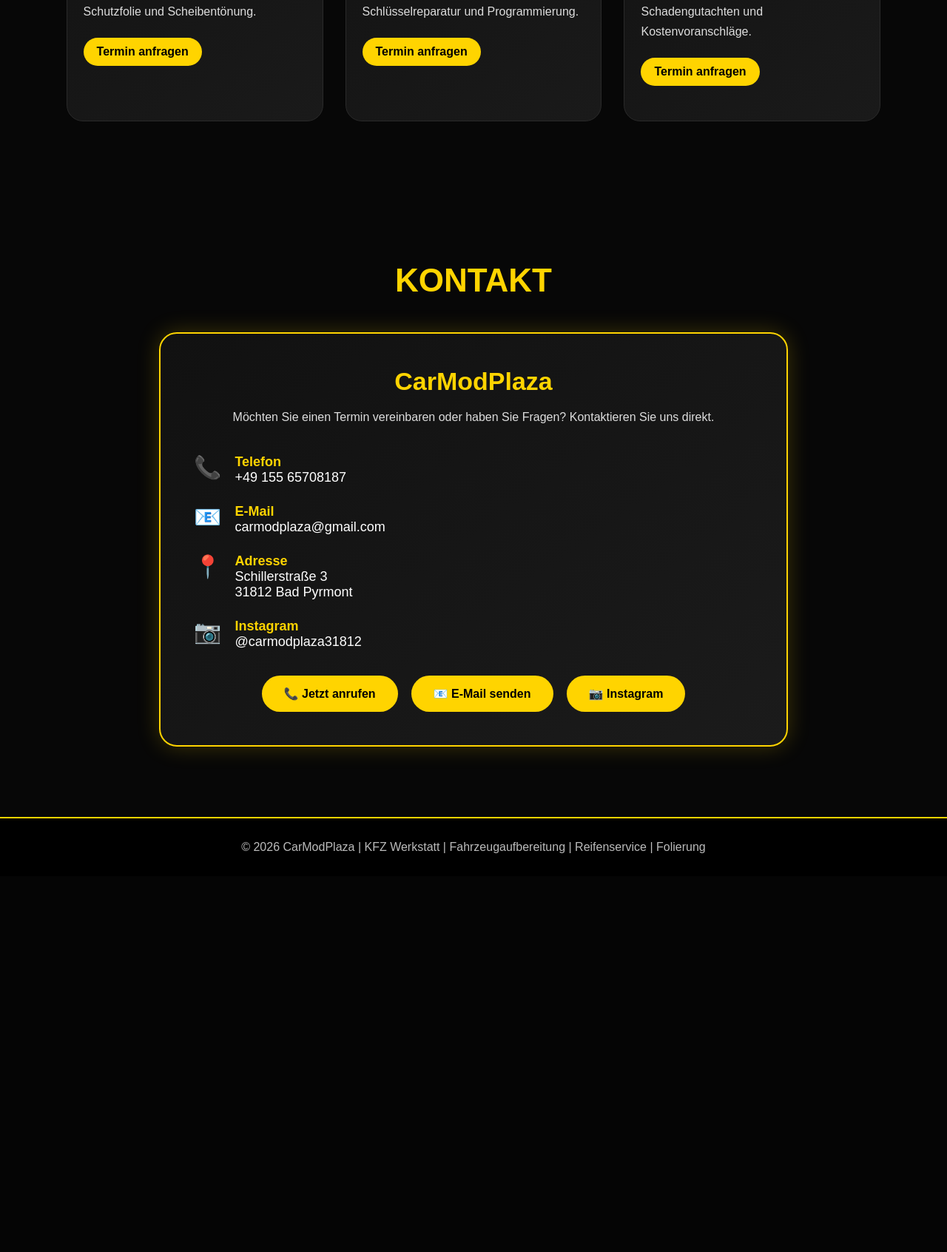
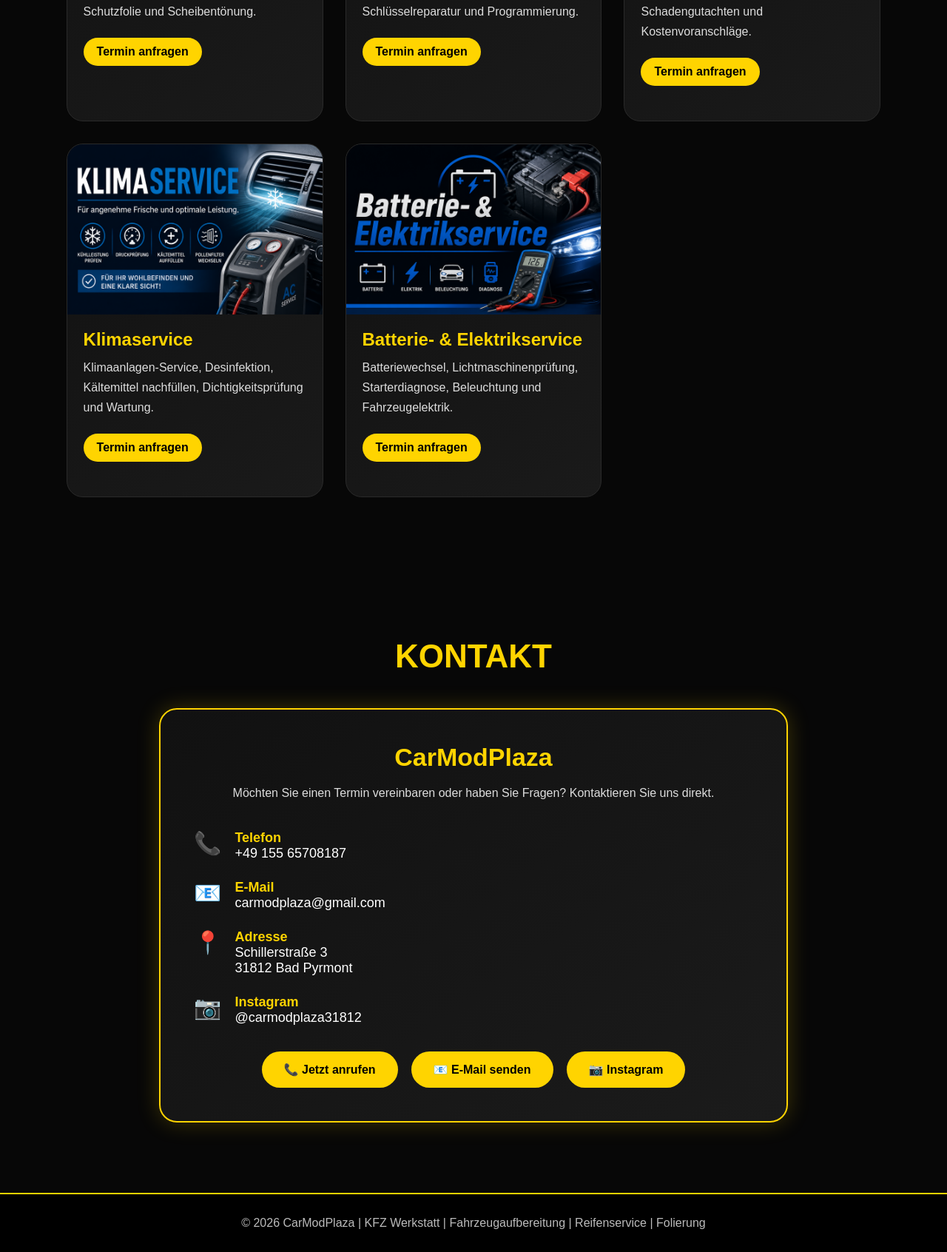
Before and after one commit to Elevanie/carmodplaza, a Django app: page / in a window 1280 px wide. Shown: the part 2410-4102 px from the top of the page at 74% size. Before the commit the page ends 3563 px from the top, so only its background shows below. Run offline with Django 5.2, Linux system fonts and the light colour scheme.

Commit message:
Add new service images

```diff
--- a/templates/home_de.html
+++ b/templates/home_de.html
@@ -111,6 +111,34 @@
                 <p>Unfallgutachten, Fahrzeugbewertung, Schadengutachten und Kostenvoranschläge.</p>
                 <a href="tel:+4915565708187" class="more-btn">Termin anfragen</a>
             </div>
+            <div class="card">
+    <img src="{% static 'images/gallery/klimaservice.png' %}" alt="Klimaservice">
+
+    <h3>Klimaservice</h3>
+
+    <p>
+        Klimaanlagen-Service, Desinfektion, Kältemittel nachfüllen,
+        Dichtigkeitsprüfung und Wartung.
+    </p>
+
+    <a href="tel:+4915565708187" class="more-btn">
+        Termin anfragen
+    </a>
+</div>
+<div class="card">
+    <img src="{% static 'images/gallery/Batterie- & Elektrikservice.png' %}" alt="Batterie- und Elektrikservice">
+
+    <h3>Batterie- & Elektrikservice</h3>
+
+    <p>
+        Batteriewechsel, Lichtmaschinenprüfung,
+        Starterdiagnose, Beleuchtung und Fahrzeugelektrik.
+    </p>
+
+    <a href="tel:+4915565708187" class="more-btn">
+        Termin anfragen
+    </a>
+</div>
 
         </div>
     </div>
```
Also changed, not shown: static/images/gallery/Batterie- & Elektrikservice.png (added), static/images/gallery/Klimaservice.png (added).
